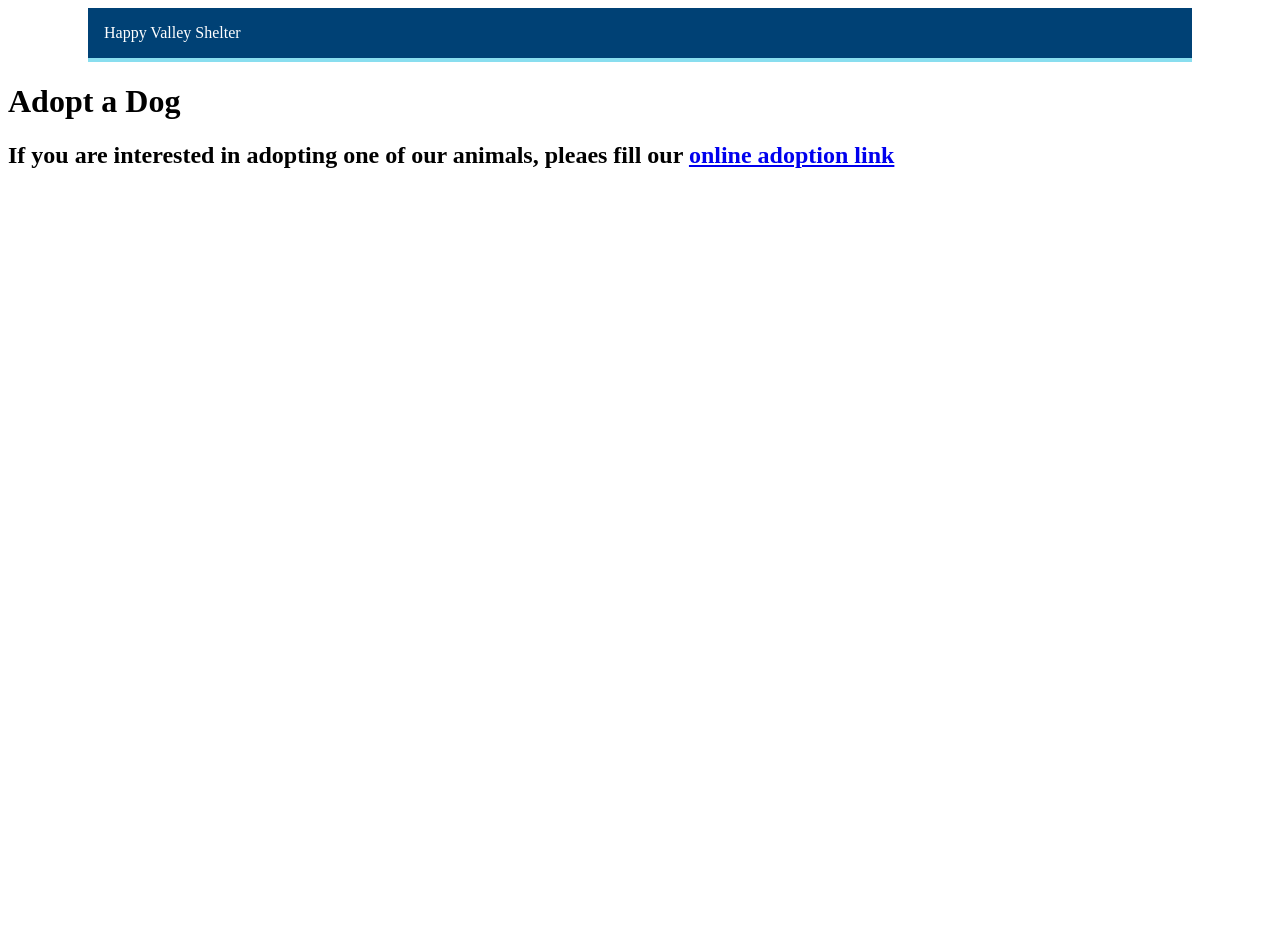
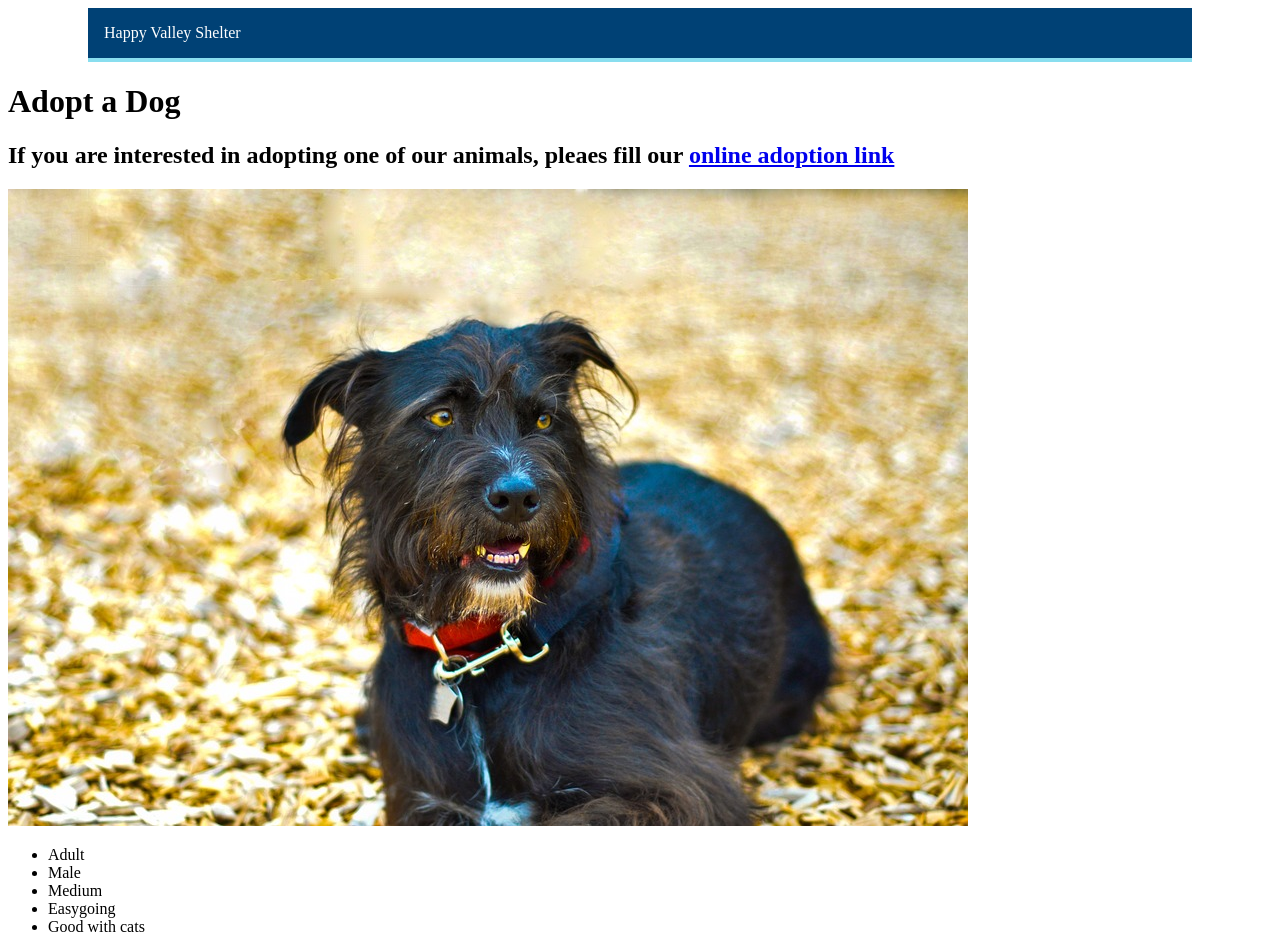
Before and after one commit to Momentum-Team-16/dog-adoption-jeromecox, a plain HTML site: page index.html in a window 1280 px wide. Before the commit the page ends 800 px from the top, so only its background shows below. Drawn offline with Linux system fonts and the light colour scheme.

Commit message:
added first dog

```diff
--- a/index.html
+++ b/index.html
@@ -12,11 +12,21 @@
     <title>Happy Valley Shelter</title>
   </head>
   <header>Happy Valley Shelter</header>
-  <body>
+  <body class="dogs">
     <h1>Adopt a Dog</h1>
     <h2>
       If you are interested in adopting one of our animals, pleaes fill our
       <a href="index.html">online adoption link</a>
     </h2>
+    <div>
+      <img src="starter_files/images/beans.jpg" alt="Beans" />
+      <ul>
+        <li>Adult</li>
+        <li>Male</li>
+        <li>Medium</li>
+        <li>Easygoing</li>
+        <li>Good with cats</li>
+      </ul>
+    </div>
   </body>
 </html>
```
